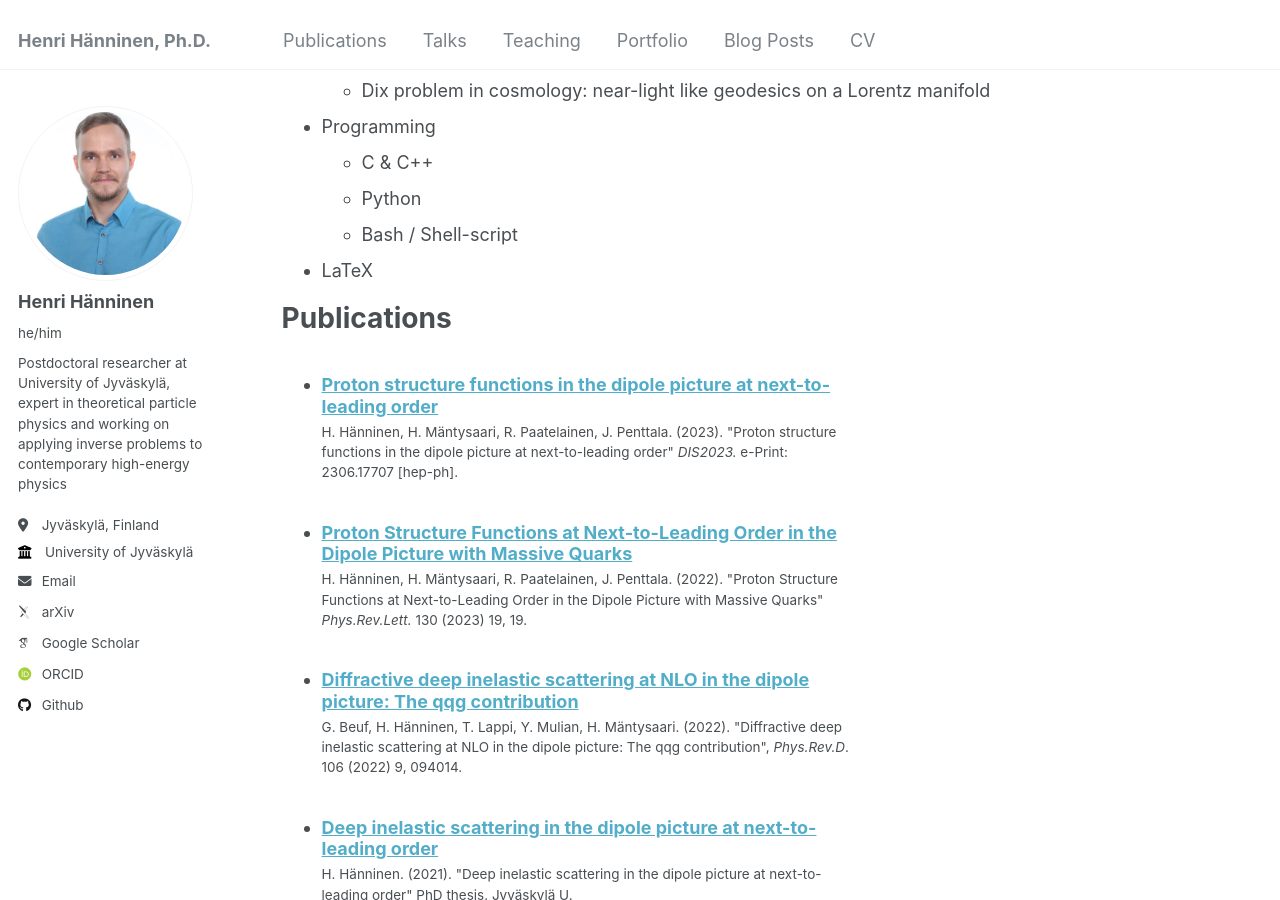
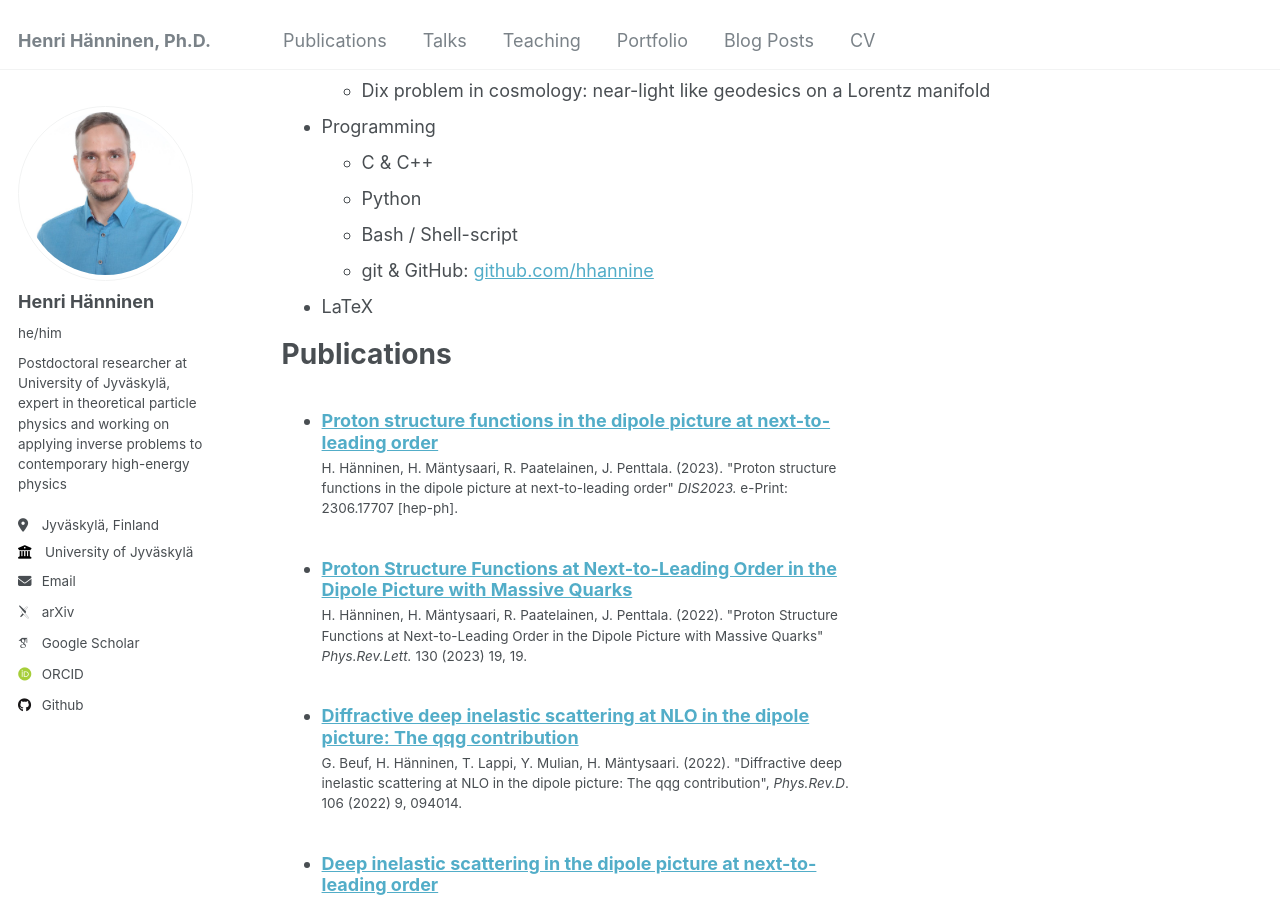
Before and after one commit to hhannine/hhannine.github.io, a Jekyll site: the page built from _pages/cv.md, in a window 1280 px wide and 900 px high, scrolled down 1316 px. Built offline with Jekyll 4.4.1, drawn with Linux system fonts in a browser that asks for light colours; some web fonts are replaced.

Commit message:
Update cv.md

```diff
--- a/_pages/cv.md
+++ b/_pages/cv.md
@@ -52,6 +52,7 @@ Skills
   * C & C++
   * Python
   * Bash / Shell-script
+  * git & GitHub: [github.com/hhannine](https://github.com/hhannine)
 * LaTeX
 
 Publications
```
